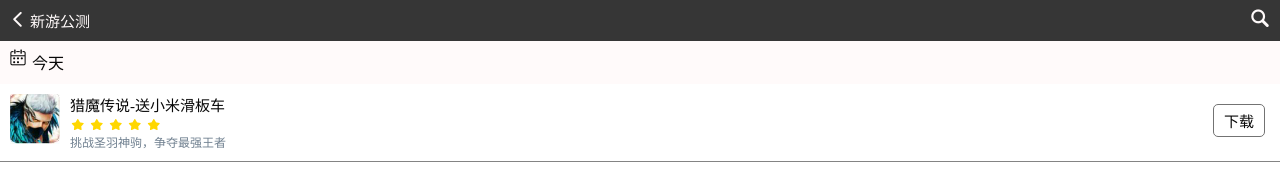
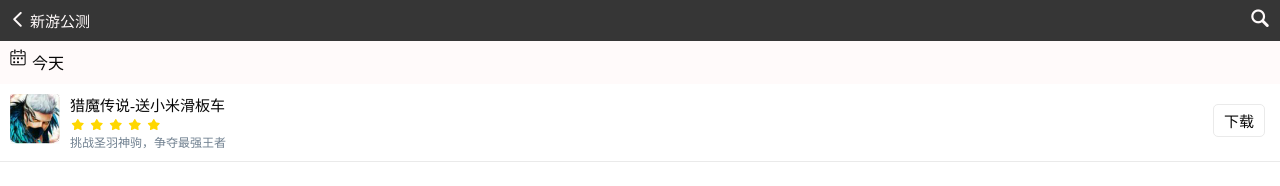
Before and after one commit to lzxz/mi-game, a plain HTML site: page minute.html in a window 1280 px wide. Drawn offline with Linux system fonts and the light colour scheme.

Commit message:
xiam.html

```diff
--- a/css/minute.css
+++ b/css/minute.css
@@ -70,7 +70,7 @@
 
 .game .titm {
     padding: 10px 10px 10px 70px;
-    border-bottom: 1px solid #848484;
+    border-bottom: 1px solid #EAEAEA;
 }
 
 .game .titm .tit {
@@ -92,7 +92,7 @@
     position: absolute;
     right: 15px;
     top: 20px;
-    border: 1px solid #737373;
+    border: 1px solid #EAEAEA;
     border-radius: 5px;
     padding: 5px 10px;
     color: #080808;
```
